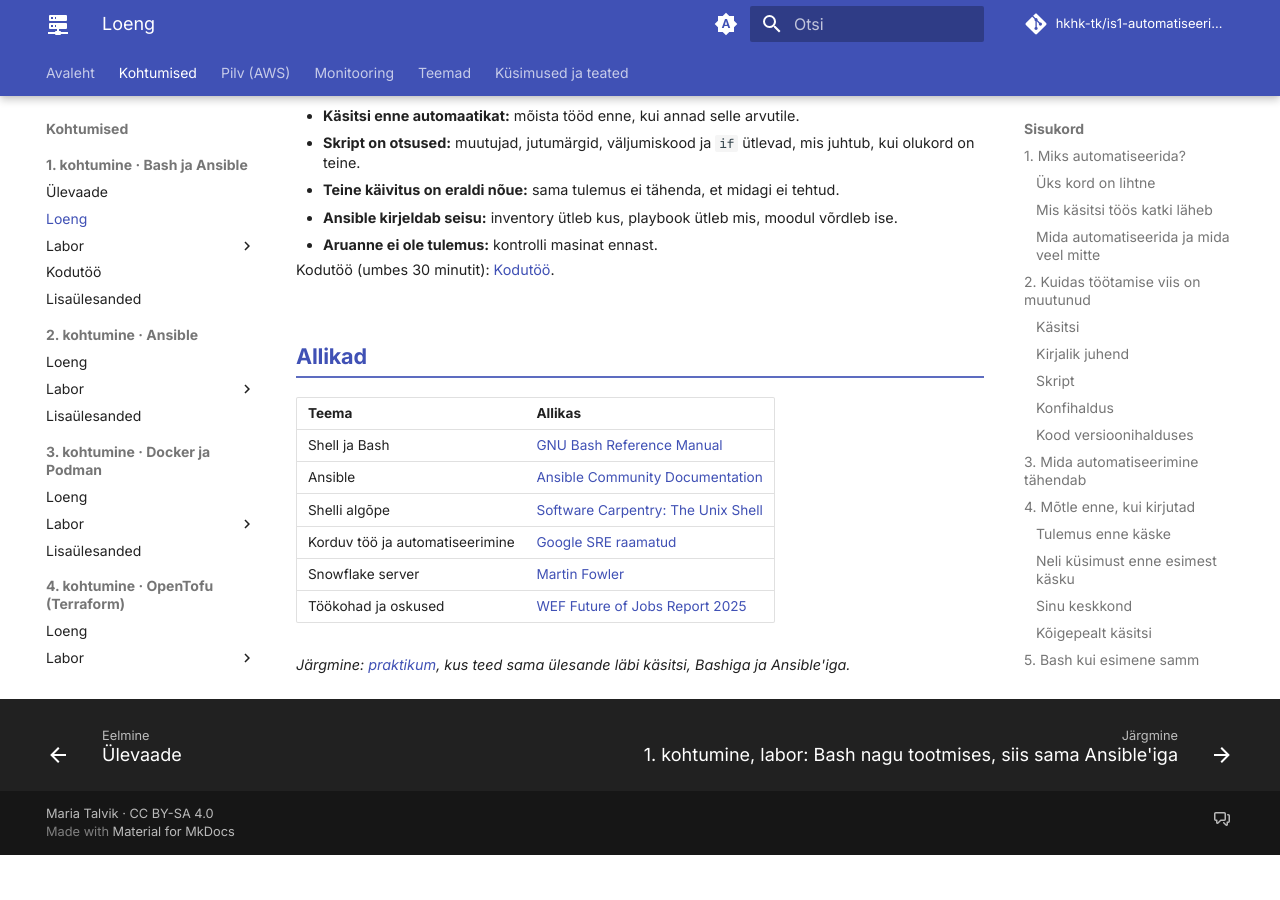
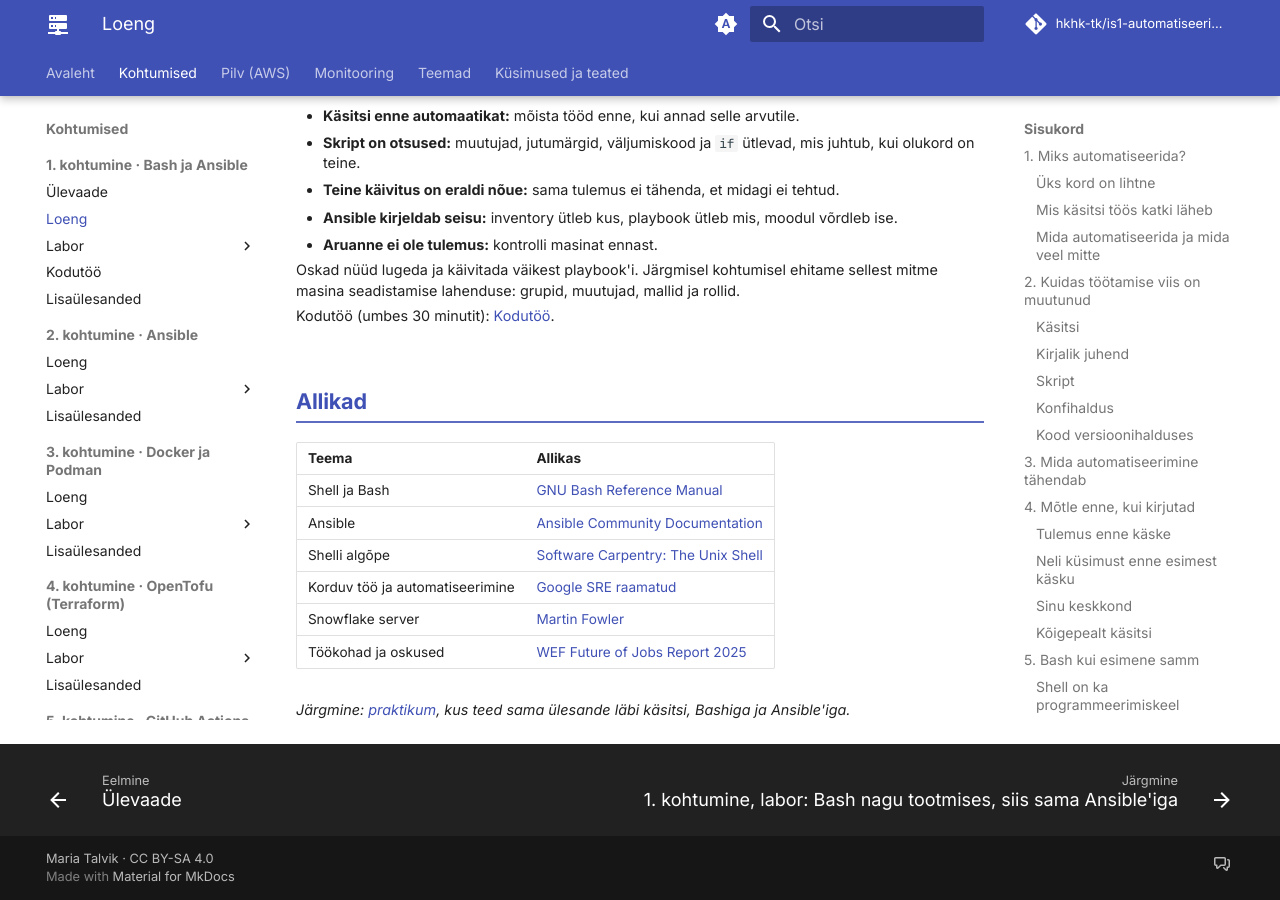
Before and after one commit to hkhk-tk/is1-automatiseerimine, an MkDocs documentation site: the page built from docs/k01/loeng.md, in a window 1280 px wide and 900 px high, scrolled down 12055 px. Built offline with MkDocs 1.6.1 and Material for MkDocs 9.7.7, drawn with Linux system fonts in a browser that asks for light colours; comment, search, counter and statistics services are not loaded; before the commit the page ends 12910 px from its top, so only the background shows below that.

Commit message:
K1 loeng: sild järgmisele kohtumisele

```diff
--- a/docs/k01/loeng.md
+++ b/docs/k01/loeng.md
@@ -572,6 +572,8 @@ Küsimus ei ole, milline tööriist on parim. Küsimused on:
 - **Ansible kirjeldab seisu:** inventory ütleb kus, playbook ütleb mis, moodul võrdleb ise.
 - **Aruanne ei ole tulemus:** kontrolli masinat ennast.
 
+Oskad nüüd lugeda ja käivitada väikest playbook'i. Järgmisel kohtumisel ehitame sellest mitme masina seadistamise lahenduse: grupid, muutujad, mallid ja rollid.
+
 Kodutöö (umbes 30 minutit): [Kodutöö](kodutoo.md).
 
 ## Allikad
```
